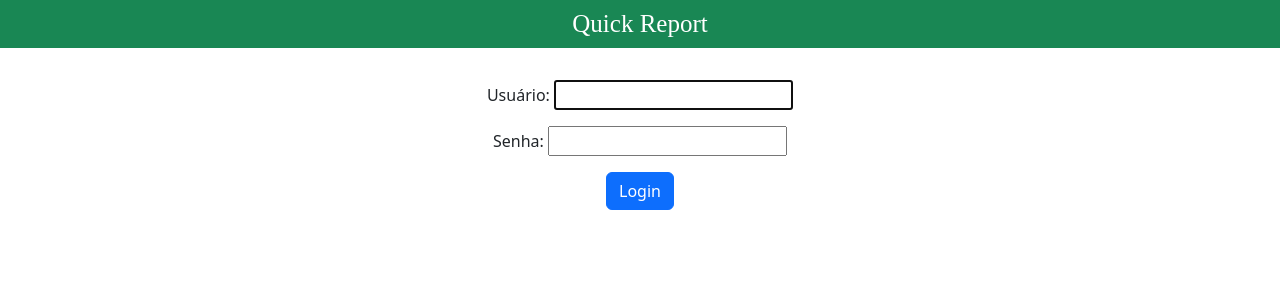
After one commit to ferretoHique/TCC, a Django app: page /login/ in a window 1280 px wide. The commit adds this page. Shown: the top 300 px of the page. Run offline with Django 4.2, Linux system fonts and the light colour scheme; some libraries are stand-ins or nearby versions.

Commit message:
Adicao das telas

```diff
--- a/mysite/settings.py
+++ b/mysite/settings.py
@@ -44,7 +44,7 @@ MIDDLEWARE = [
     'django.middleware.security.SecurityMiddleware',
     'django.contrib.sessions.middleware.SessionMiddleware',
     'django.middleware.common.CommonMiddleware',
-    'django.middleware.csrf.CsrfViewMiddleware',
+    #'django.middleware.csrf.CsrfViewMiddleware',
     'django.contrib.auth.middleware.AuthenticationMiddleware',
     'django.contrib.messages.middleware.MessageMiddleware',
     'django.middleware.clickjacking.XFrameOptionsMiddleware',
--- a/mysite/urls.py
+++ b/mysite/urls.py
@@ -2,10 +2,16 @@
 
 [...]
 """
+
 from django.contrib import admin
+from django.conf import settings
 from django.urls import path, include
+from django.conf.urls.static import static
 
 urlpatterns = [
     path('admin/', admin.site.urls),
     path('', include('tcc2.urls')),
 ]
+
+if settings.DEBUG:
+    urlpatterns += static(settings.MEDIA_URL, document_root=settings.MEDIA_ROOT)
--- a/tcc2/templates/telas/base.html
+++ b/tcc2/templates/telas/base.html
@@ -1,26 +1,24 @@
 {% load static %}
 <!DOCTYPE html>
 <script src="/bootstrap/javascript/bootstrap.bundle.min.js"></script>
-
+<script src="https://ajax.googleapis.com/ajax/libs/jquery/3.6.0/jquery.min.js"></script>
 
 <script src="https://cdn.jsdelivr.net/npm/bootstrap@5.3.3/dist/js/bootstrap.bundle.min.js" integrity="sha384-YvpcrYf0tY3lHB60NNkmXc5s9fDVZLESaAA55NDzOxhy9GkcIdslK1eN7N6jIeHz" crossorigin="anonymous"></script>
 
-
 <html lang="pt">
   <head>
-        <link rel="stylesheet" href="static/css/geral.css">
-        <link rel="stylesheet" href="static/css/bootstrap/css/bootstrap.min.css">
-        <link rel="stylesheet" href="https://cdn.jsdelivr.net/npm/bootstrap-icons@1.11.3/font/bootstrap-icons.min.css">
-        <meta charset="UTF-8">
+    <link rel="stylesheet" href="/static/css/geral.css" />
+    <link rel="stylesheet" href="/static/css/bootstrap/css/bootstrap.min.css" />
+    <link rel="stylesheet" href="https://cdn.jsdelivr.net/npm/bootstrap-icons@1.11.3/font/bootstrap-icons.min.css" />
+    <meta charset="UTF-8" />
   </head>
   <body>
-        <div class="cabecalho-telas">
-            Testeeee
-        </div>
+    <div class="cabecalho-telas">Quick Report</div>
     <main class="container">
       <div class="row">
         <div class="col">
           {% block content %}
+
           {% endblock %}
         </div>
       </div>
--- /dev/null
+++ b/tcc2/templates/telas/login.html
@@ -0,0 +1,17 @@
+{% extends 'telas/base.html' %}
+{% block content %}
+<title>Tela de Entrada</title>
+
+<form class="form" method="POST">
+    <div class="row">
+        <div class="col-sm-12 col-md-4 col-lg-4"></div>
+        <div class="col-sm-12 col-md-4 col-lg-4 alinhaC">
+            {% csrf_token %}
+        {{ form.as_p }}
+        </div>
+        <div class="col-sm-12 col-md-12 col-lg-12 alinhaC">
+            <button class="btn btn-primary">Login</button>
+        </div>
+    </div>
+</form>
+{% endblock %}
--- a/tcc2/urls.py
+++ b/tcc2/urls.py
@@ -2,6 +2,9 @@ from django.urls import path
 from . import views
 
 urlpatterns = [
-    path('entrada', views.tela_entrada, name='tela_entrada'),
-    path('edicao', views.tela_edicao, name='tela_edicao'),
+    path('login/', views.login_view, name='login'),
+    path('logout/', views.logout_view, name='logout'),
+    path('quick_report/entrada', views.tela_entrada, name='tela_entrada'),
+    path('quick_report/edicao', views.tela_edicao, name='tela_edicao'),
+    path('quick_report/audio_to_text', views.audio_to_text, name='audio_to_text'),
 ]
--- a/tcc2/views.py
+++ b/tcc2/views.py
@@ -1,10 +1,48 @@
-from django.shortcuts import render
 from .models import Post
+from django.contrib.auth.decorators import login_required
+from django.contrib.auth import logout
+from django.contrib.auth.forms import AuthenticationForm
+from django.contrib.auth import login, authenticate
+from django.shortcuts import render, redirect
+from django.http import HttpResponse
 
+
+def login_view(request):
+    if request.method == 'POST':
+        form = AuthenticationForm(request, data=request.POST)
+        if form.is_valid():
+            # Autenticar o usuário
+            username = form.cleaned_data.get('username')
+            password = form.cleaned_data.get('password')
+            user = authenticate(request, username=username, password=password)
+            if user is not None:
+                login(request, user)  # Login do usuário
+                return redirect('tela_entrada')  # Redirecionar após login
+            else:
+                return HttpResponse("Usuário ou senha inválidos")
+        else:
+            return HttpResponse("Formulário inválido")
+
+    form = AuthenticationForm()
+    return render(request, 'telas/login.html', {'form': form})
+
+
+def logout_view(request):
+    logout(request)
+    return redirect('login')  # Redireciona para a página de login após logout
+
+
+@login_required
 # Create your views here.
 def tela_entrada(request):
     return render(request, 'telas/tela_entrada.html', {'dado': 'aiin'})
 
 
+@login_required
+def audio_to_text(request):
+    return render(request, 'ainnn')
+
+
+@login_required
 def tela_edicao(request):
     return render(request, 'telas/tela_edicao.html', {'dado': 'aiin'})
```
Also changed, not shown: tcc2/templates/telas/tela_entrada.html (+43 -24 lines). Lines whose indentation alone changed are shown as unchanged.
